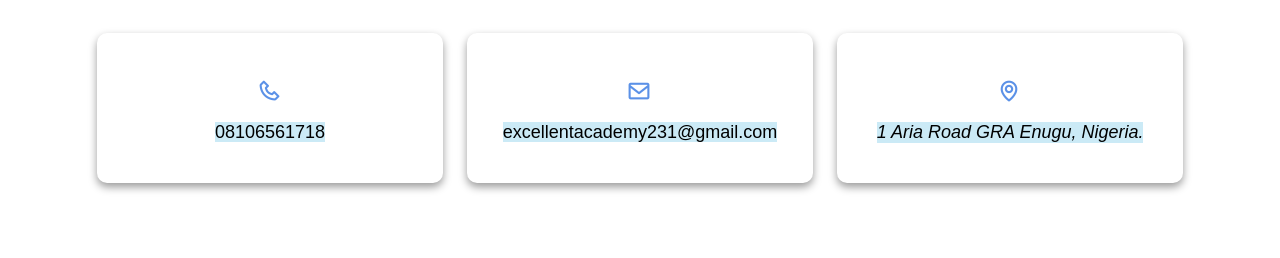
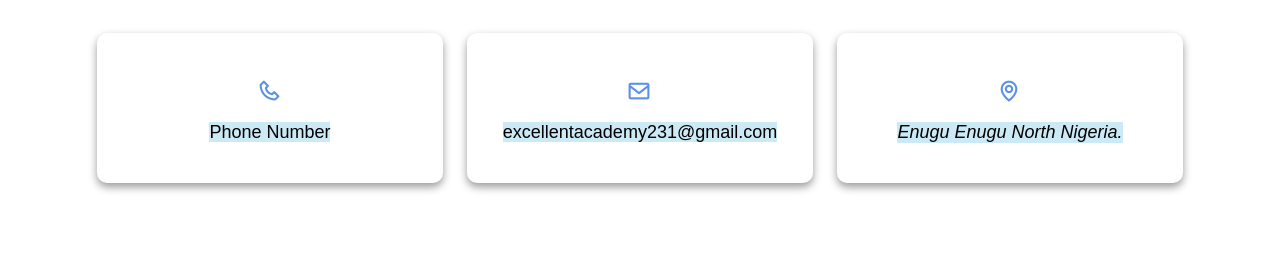
Before and after one commit to EbubeStrong/my-first-project, a plain HTML site: page contact.html in a window 1280 px wide. Shown: the part 800-1058 px from the top of the page. Drawn offline with nearby package versions, Linux system fonts and the light colour scheme.

Commit message:
Update contact.html

```diff
--- a/contact.html
+++ b/contact.html
@@ -78,7 +78,7 @@
    <div class="contact-box">
     <div class="box">
         <p class="icon"><i class="bx bx-phone"></i></p>
-        <a href="tel:08106561718">08106561718</a>
+        <a href="tel:09128505032">Phone Number</a>
     </div>
 
     <div class="box">
@@ -88,7 +88,7 @@
 
     <div class="box">
         <p class="icon"><i class='bx bx-map'></i></p>
-       <a href="address"><address class="address">1 Aria Road <abbr class="locate" title="Government Reserved Area">GRA</abbr> Enugu, Nigeria.</address></a>
+       <a href="address"><address class="address">Enugu<abbr class="locate" title="Government Reserved Area"> Enugu North</abbr> Nigeria.</address></a>
      <!--  <p class="icon"><i class='bx bx-map'></i></p>
       <a href="address">1 Aria Road GRA Enugu, Nigeria.</a> -->
     </div>
```
